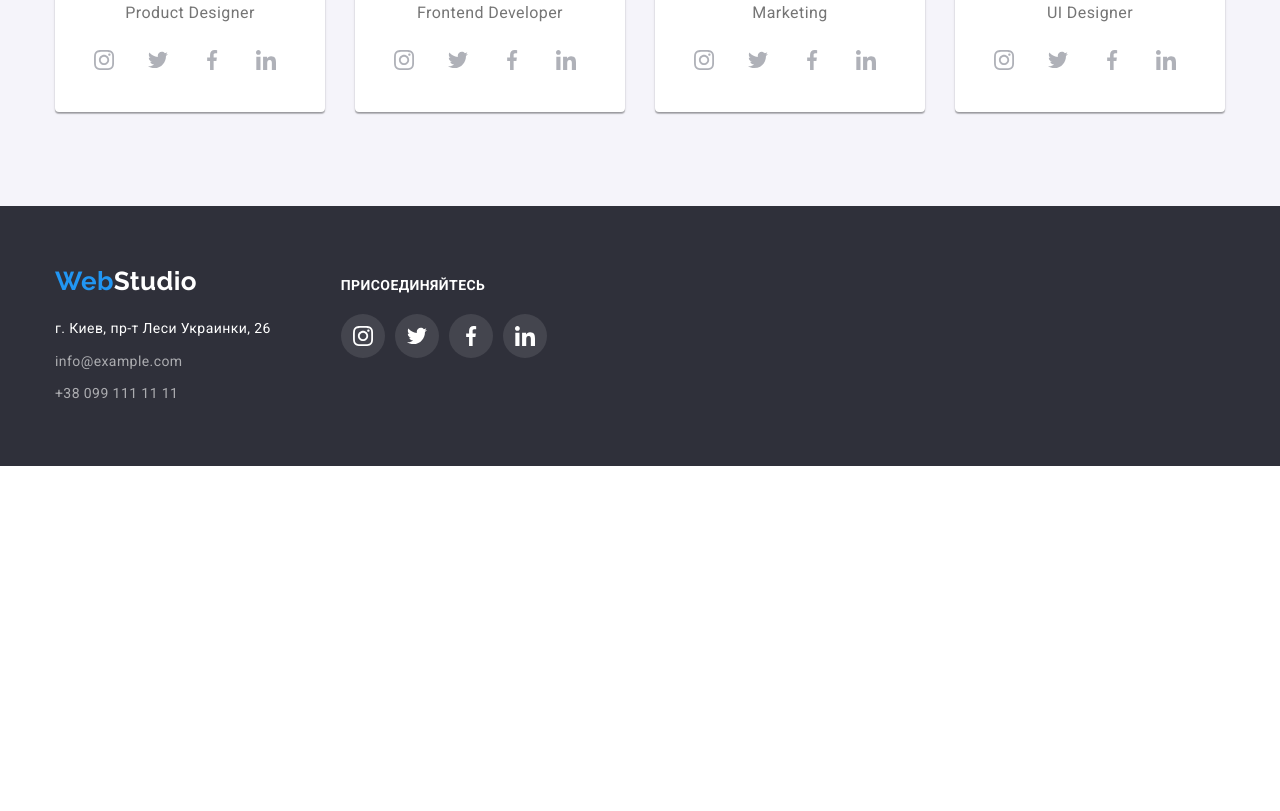
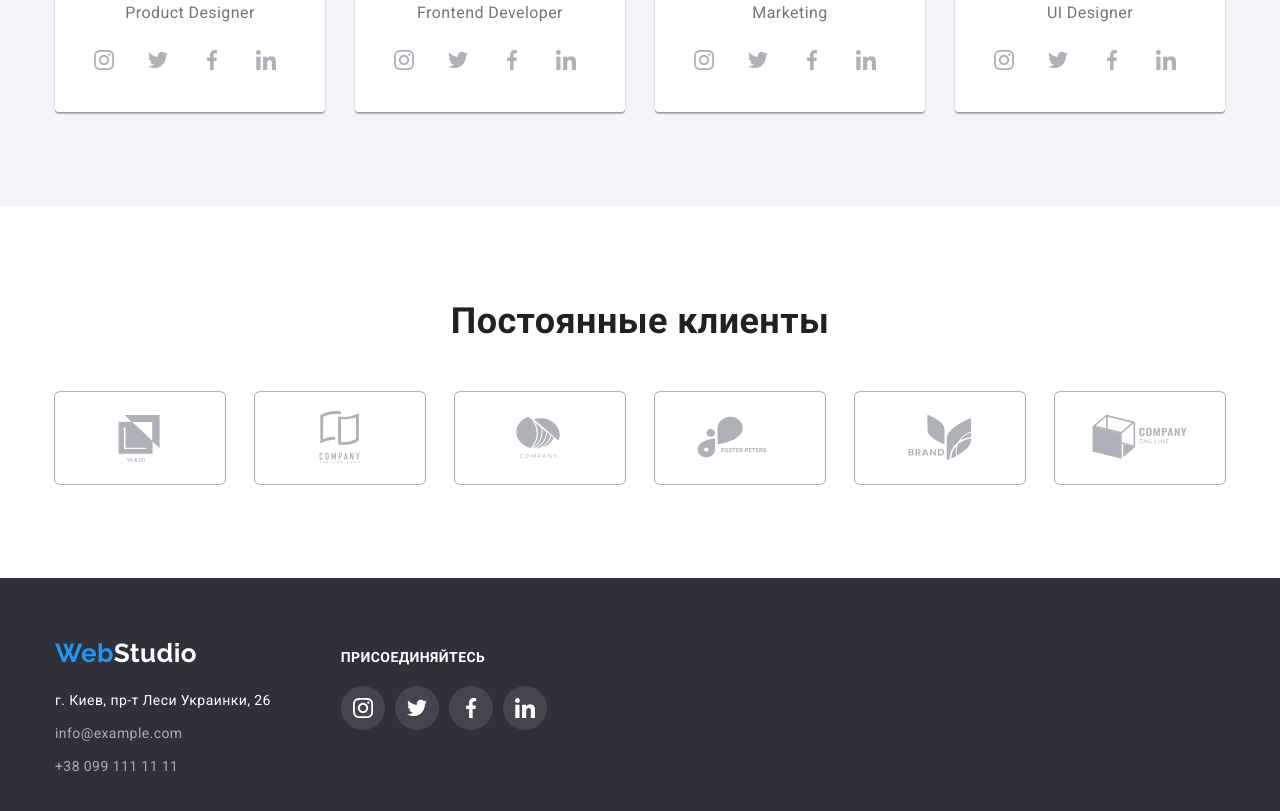
Before and after one commit to pasichnik-v/goit-markup-hw-04, a plain HTML site: page index.html in a window 1280 px wide. Shown: the part 2099-2910 px from the top of the page. Before the commit the page ends 2565 px from the top, so only its background shows below. Drawn offline with nearby package versions, Linux system fonts and the light colour scheme.

Commit message:
Update index.html

```diff
--- a/index.html
+++ b/index.html
@@ -261,6 +261,49 @@
             </ul>
            </div>
         </section>
+        <section class="clients">
+            <div class="container main-clients">
+                <h2 class="clients-title">Постоянные клиенты</h2>
+                <ul class="list clients-list">
+                    <li class="clients-block">
+                        <a class="clients-link" href="" width="170px" height="92px">
+                            <svg class="clients-icon" aria-label="Ссылка на сайт клиента" width="160px" height="60px">
+                                <use href="./images/icons.svg#icon-logo-1"></use>
+                            </svg>
+                        </a></li>
+                    <li class="clients-block">
+                        <a class="clients-link" href="">
+                            <svg class="clients-icon" aria-label="Ссылка на сайт клиента" width="160px" height="60px">
+                                <use href="./images/icons.svg#icon-logo-2"></use>
+                            </svg>
+                        </a></li>
+                    <li class="clients-block">
+                        <a class="clients-link" href="">
+                            <svg class="clients-icon" aria-label="Ссылка на сайт клиента" width="160px" height="60px">
+                                <use href="./images/icons.svg#icon-logo-3"></use>
+                            </svg>
+                        </a></li>
+                    <li class="clients-block">
+                        <a class="clients-link" href="">
+                            <svg class="clients-icon" aria-label="Ссылка на сайт клиента" width="160px" height="60px">
+                                <use href="./images/icons.svg#icon-logo-4"></use>
+                            </svg>
+                        </a></li>
+                    <li class="clients-block">
+                        <a class="clients-link" href="">
+                            <svg class="clients-icon" aria-label="Ссылка на сайт клиента" width="160px" height="60px">
+                                <use href="./images/icons.svg#icon-logo-5"></use>
+                            </svg>
+                        </a></li>
+                    <li class="clients-block">
+                        <a class="clients-link" href="">
+                            <svg class="clients-icon" aria-label="Ссылка на сайт клиента" width="160px" height="60px">
+                                <use href="./images/icons.svg#icon-logo-6"></use>
+                            </svg>
+                        </a></li>
+                </ul>
+            </div>
+        </section>
     </main>
     <footer class="footer">
         <div class="main-footer container">
```
